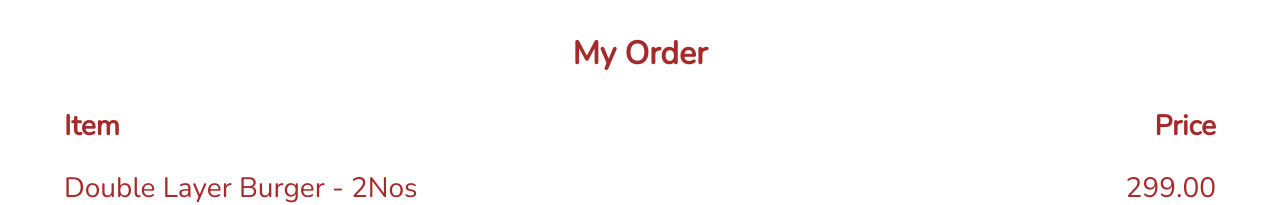
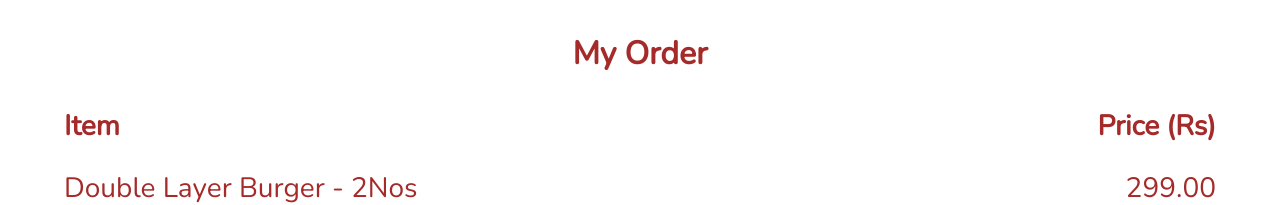
Before and after one commit to romesh-jaya/mcarthurs-vue, a Vue app: page /my-order in a window 1280 px wide. Shown: the top 205 px of the page. Built offline with nearby package versions, Linux system fonts and the light colour scheme.

Commit message:
feat: add vuex

```diff
--- a/package.json
+++ b/package.json
@@ -11,7 +11,8 @@
   "dependencies": {
     "core-js": "^3.6.5",
     "vue": "^3.2.0",
-    "vue-router": "^4.0.12"
+    "vue-router": "^4.0.12",
+    "vuex": "^4.0.2"
   },
   "devDependencies": {
     "@typescript-eslint/eslint-plugin": "^4.18.0",
--- a/src/components/MyOrder.vue
+++ b/src/components/MyOrder.vue
@@ -4,7 +4,7 @@
     <div class="order-items" v-if="orderItems.length">
       <div class="order-item header">
         <div>Item</div>
-        <div>Price</div>
+        <div>Price (Rs)</div>
       </div>
       <div v-for="item in orderItems" :key="item.itemId" class="order-item">
         <div>{{ item.itemName }} - {{ item.quantity }}Nos</div>
```
Also changed, not shown: 1 other file (tests, documents, lock files or other folders).
